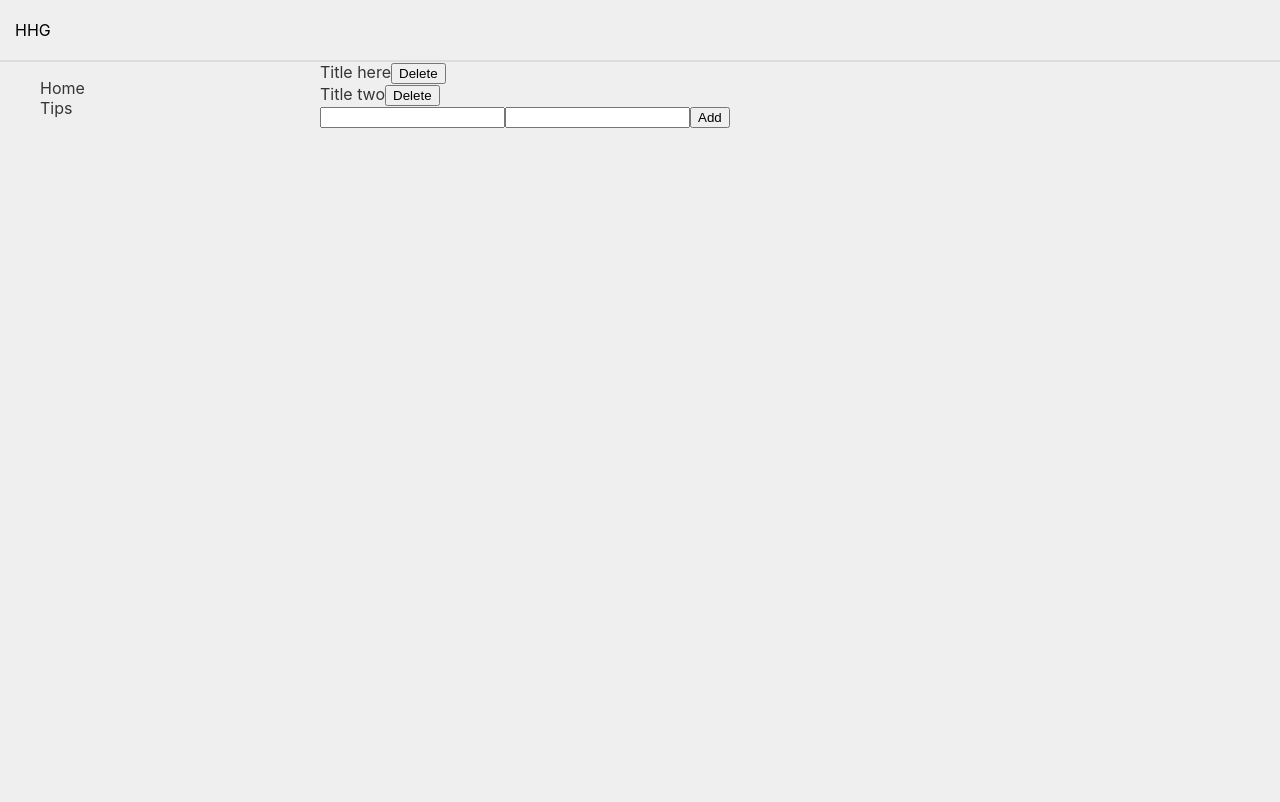
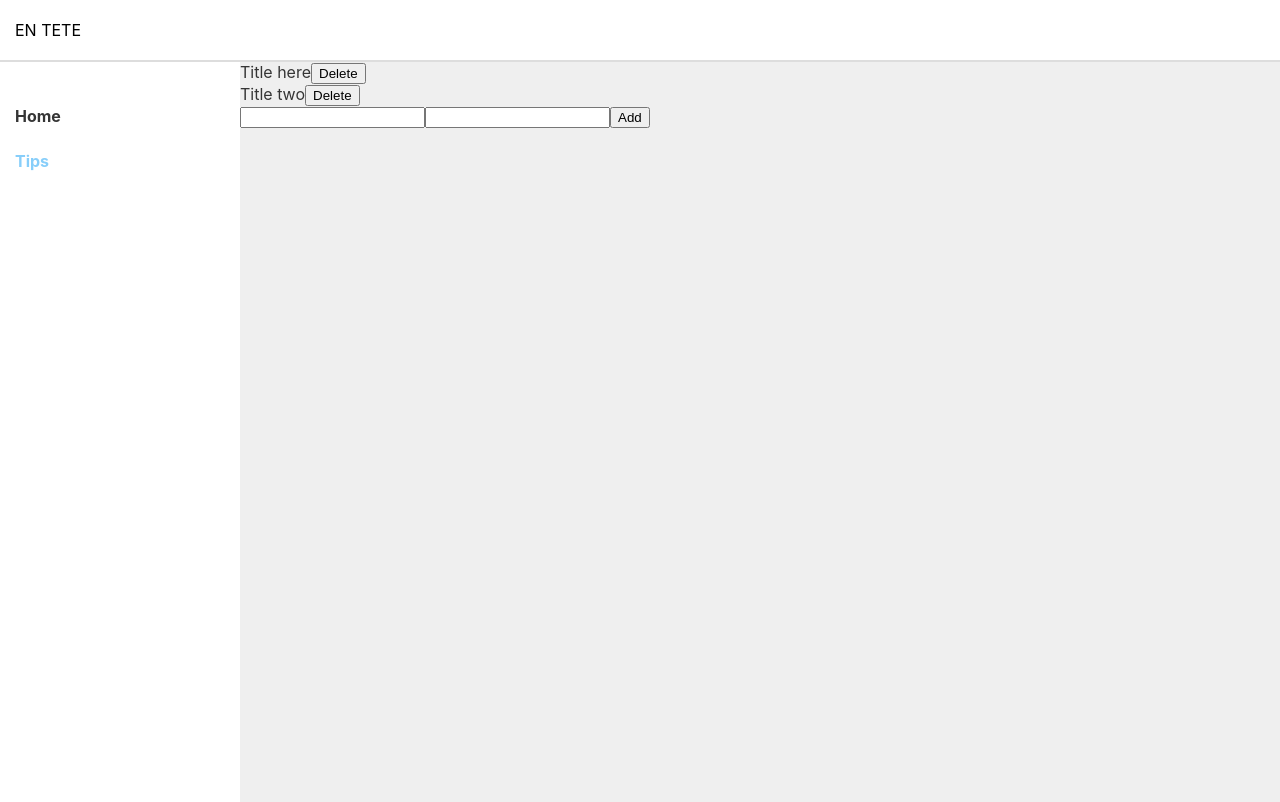
Before and after one commit to Suffren/Fudokea, a React (Create React App) app: page /tips in a window 1280 px wide. Built offline with nearby package versions, Linux system fonts and the light colour scheme.

Commit message:
Add styled component lib & update Sidebar/App components with it

```diff
--- a/package.json
+++ b/package.json
@@ -11,6 +11,7 @@
     "react-redux": "^7.2.6",
     "react-router-dom": "^6.2.1",
     "react-scripts": "5.0.0",
+    "styled-components": "^5.3.5",
     "web-vitals": "^2.1.4"
   },
   "scripts": {
--- a/src/App.js
+++ b/src/App.js
@@ -1,15 +1,17 @@
 import './App.css';
+
+import { Routes, Route } from "react-router-dom";
+import styled from 'styled-components';
+
 import Tips from './containers/Tips';
 import Tip from './components/Tip';
 import History from './containers/History';
-import { Routes, Route } from "react-router-dom";
 import Sidebar from './components/Sidebar';
 
 function App() {
   return (
     <div className="App">
-      <div style={{height: '60px',  display: 'flex', alignItems: 'center', borderBottom: '2px solid #ddd', paddingLeft: '15px' }}>HHG</div>
-
+      <StyledHeader>EN TETE</StyledHeader>
       <div id="page">
         <Sidebar>gdfdg</Sidebar>
         <Routes>
@@ -31,3 +33,12 @@ function App() {
 }
 
 export default App;
+
+const StyledHeader = styled.div`
+  height: 60px;
+  display: flex;
+  align-items: center;
+  border-bottom: 2px solid #ddd;
+  background-color: white;
+  padding-left: 15px;
+`;
--- a/src/components/Sidebar.js
+++ b/src/components/Sidebar.js
@@ -1,18 +1,35 @@
 import { NavLink } from "react-router-dom";
+import styled from "styled-components";
 import Tips from '../containers/Tips';
 
 export default function Sidebar() {
     return (
-        <div style={{ width: '20rem' }}>
-            <ul>
+        <StyledSidebar>
+            <StyledUl>
                 <li>
-		            <NavLink to="/">Home</NavLink>
+		            <NavLink className={({ isActive }) => (isActive ? "is-active" : "")} to="/">Home</NavLink>
                 </li>
                 <li>
-
-		            <NavLink to="/Tips" component={Tips}>Tips</NavLink>
+		            <NavLink className={({ isActive }) => (isActive ? "is-active" : "")} to="/Tips" component={Tips}>Tips</NavLink>
                 </li>
-            </ul>
-        </div>
+            </StyledUl>
+        </StyledSidebar>
     )
 }
+
+const StyledSidebar = styled.div`
+    width: 15rem;
+    background-color: white;
+    font-weight: bold;
+`;
+
+const StyledUl = styled.ul`
+    padding: 15px;
+    & li {
+        display: flex;
+        align-items: center;
+        height: 45px;
+        width: 100%;
+        border-radius: 5px;
+    }
+`;
```
Also changed, not shown: 1 other file (tests, documents, lock files or other folders).
